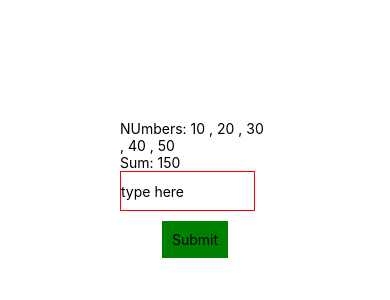
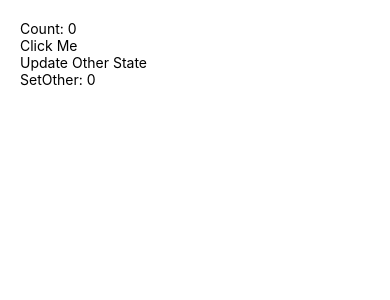
Before and after one commit to ABHISI764/react-native-preparation, a React Native app: screen / in a window 390 px wide. Shown: the top 300 px of the page. Built offline with nearby package versions, Linux system fonts and the light colour scheme.

Commit message:
use callbak example

```diff
--- a/App.tsx
+++ b/App.tsx
@@ -8,6 +8,7 @@ import MemoryLeakSolution from './src/components/MemoryLeak/MemoryLeakSolution';
 import Testing from './src/components/Testing/Testing';
 import UseRefExample from './src/components/Hook/UseRef/UseRefExample';
 import UseMemoSolutionExample from './src/components/Hook/UseMemo/UseMemoSolutionExample';
+import UseCallBackProblemExample from './src/components/Hook/UseCallback/UseCallBackProblemExample';
 
 const App = () => {
   return (
@@ -16,7 +17,8 @@ const App = () => {
       <Provider store={store}>
         {/* <Testing /> */}
         {/* <UseRefExample /> */}
-        <UseMemoSolutionExample />
+        <UseCallBackProblemExample />
+        {/* <UseMemoSolutionExample /> */}
         {/* <GetApiWithDeleteButton /> */}
         {/* <Login /> */}
        {/* <AuthDash /> */}
--- /dev/null
+++ b/src/components/Hook/UseCallback/ChildButton.js
@@ -0,0 +1,13 @@
+import React from "react"
+import { TouchableOpacity,Text } from "react-native"
+
+
+
+const ChildButton = ({onPress}) => {
+    console.log("Chield Re Renderd")
+    return <TouchableOpacity onPress={onPress}>
+        <Text>Click Me</Text>
+    </TouchableOpacity>
+}
+
+export default React.memo(ChildButton)
--- /dev/null
+++ b/src/components/Hook/UseCallback/UseCallBackProblemExample.js
@@ -0,0 +1,26 @@
+import { View, Text, TouchableOpacity } from 'react-native';
+import React, { useCallback, useState } from 'react';
+import ChildButton from './ChildButton';
+
+const UseCallBackProblemExample = () => {
+  const [count, setCount] = useState(0);
+  const [other, setOther] = useState(0);
+
+  const handelPress = useCallback(() => {
+    setCount(count + 1);
+  },[]);
+
+  return (
+    <View style={{ padding: 20 }}>
+      <Text>Count: {count}</Text>
+      <ChildButton  onPress={handelPress}/>
+      <TouchableOpacity onPress={()=> setOther(other +1)}>
+        <Text>Update Other State</Text>
+      </TouchableOpacity>
+      <Text>SetOther: {other}</Text>
+
+    </View>
+  );
+};
+
+export default UseCallBackProblemExample;
```
